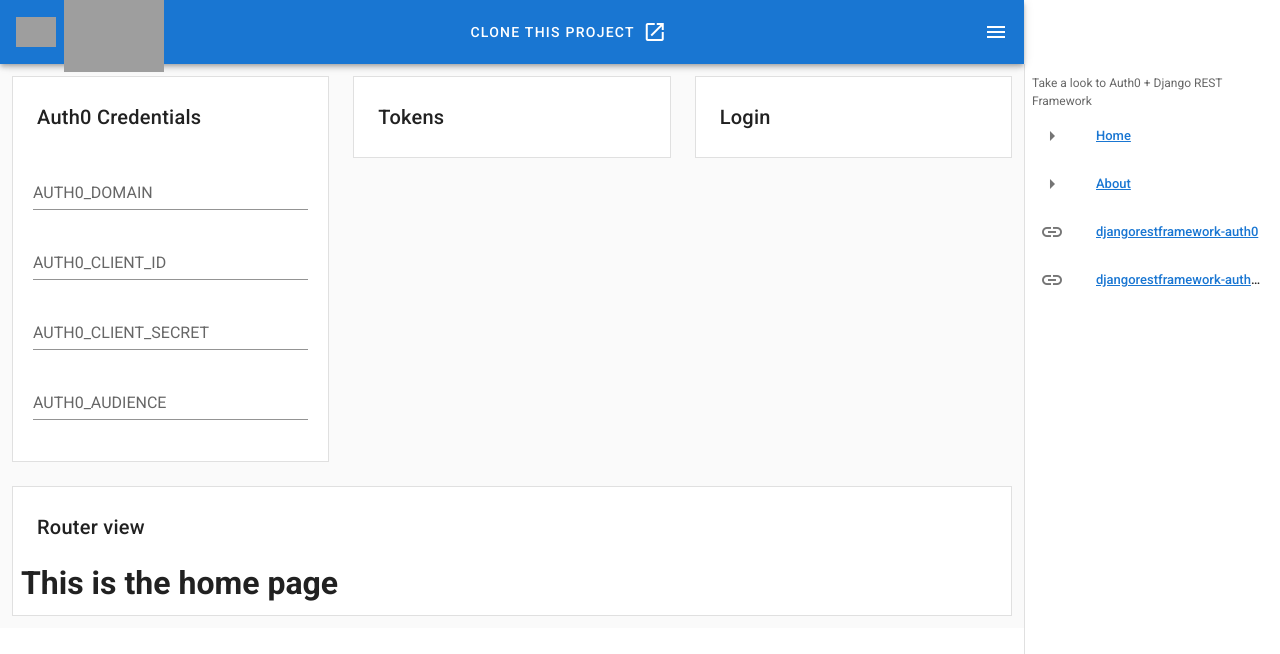
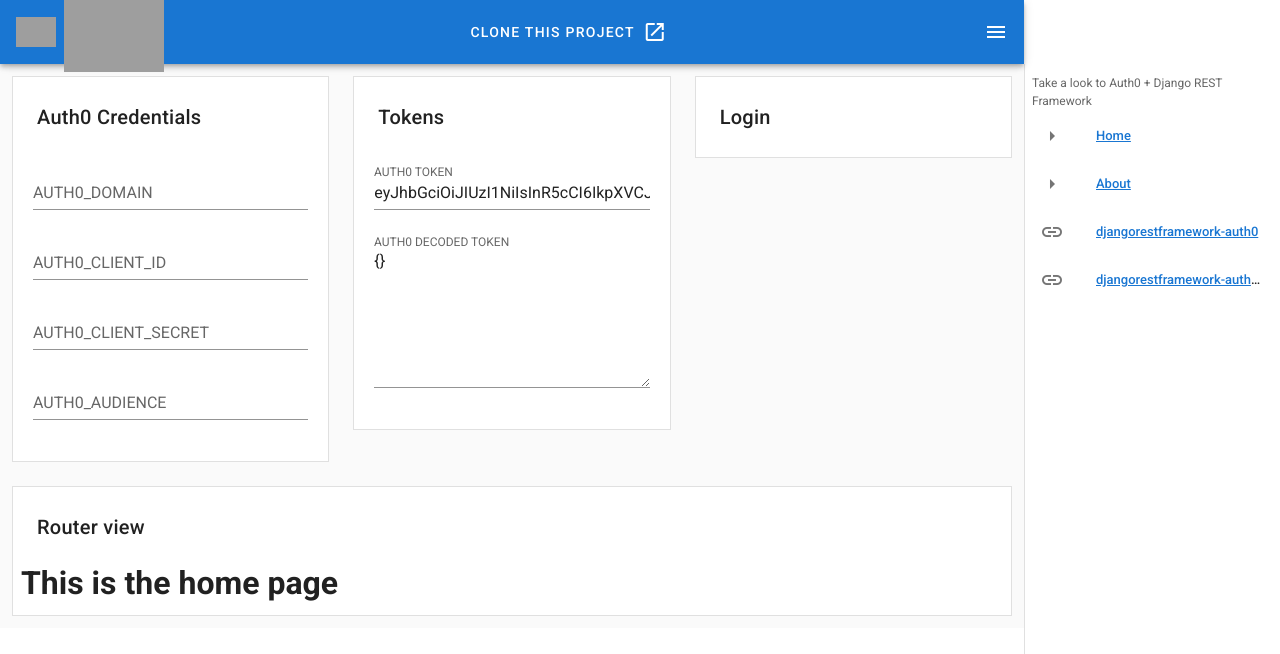
Before and after one commit to mcueto/auth0-vue-frontend_sample, a Vue app: page / in a window 1280 px wide. Shown: the top 654 px of the page. Built offline with nearby package versions, Linux system fonts and the light colour scheme; grey boxes are pictures that could not be loaded.

Commit message:
Add token & decoded token to UI

```diff
--- a/src/App.vue
+++ b/src/App.vue
@@ -147,6 +147,24 @@
               <v-card-title>
                 Tokens
               </v-card-title>
+
+              <v-form v-model="valid">
+                <v-container>
+
+                  <v-text-field
+                  v-model="auth0Token"
+                  label="AUTH0 TOKEN"
+                  ></v-text-field>
+
+                  <v-textarea
+                  v-model="auth0DecodedToken"
+                  label="AUTH0 DECODED TOKEN"
+                  ></v-textarea>
+
+                </v-container>
+              </v-form>
+
+
               <!-- <CredentialsForm/> -->
 
             </v-card>
@@ -202,7 +220,10 @@
 
 <script>
 // import HelloWorld from './components/HelloWorld';
+// var jwtDecode = require('jwt-decode');
+import * as JWT from 'jwt-decode';
 import CredentialsForm from './components/CredentialsForm';
+
 
 export default {
   name: 'App',
@@ -221,7 +242,26 @@
     drawerRight: null,
     right: false,
     left: false,
+    auth0Token: 'eyJhbGciOiJIUzI1NiIsInR5cCI6IkpXVCJ9.eyJzdWIiOiIxMjM0NTY3ODkwIiwibmFtZSI6IkpvaG4gRG9lIiwiaWF0IjoxNTE2MjM5MDIyfQ.SflKxwRJSMeKKF2QT4fwpMeJf36POk6yJV_adQssw5c',
   }),
+
+  computed: {
+    // a computed getter
+    auth0DecodedToken: function () {
+      // `this` points to the vm instance
+      let decoded_data = {}
+
+      try {
+        decoded_data = JWT(this.auth0Token)
+      } catch (e) {
+        decoded_data = {}
+      }
+
+      return JSON.stringify(
+        decoded_data
+      )
+    }
+  }
 
 };
 </script>
```
